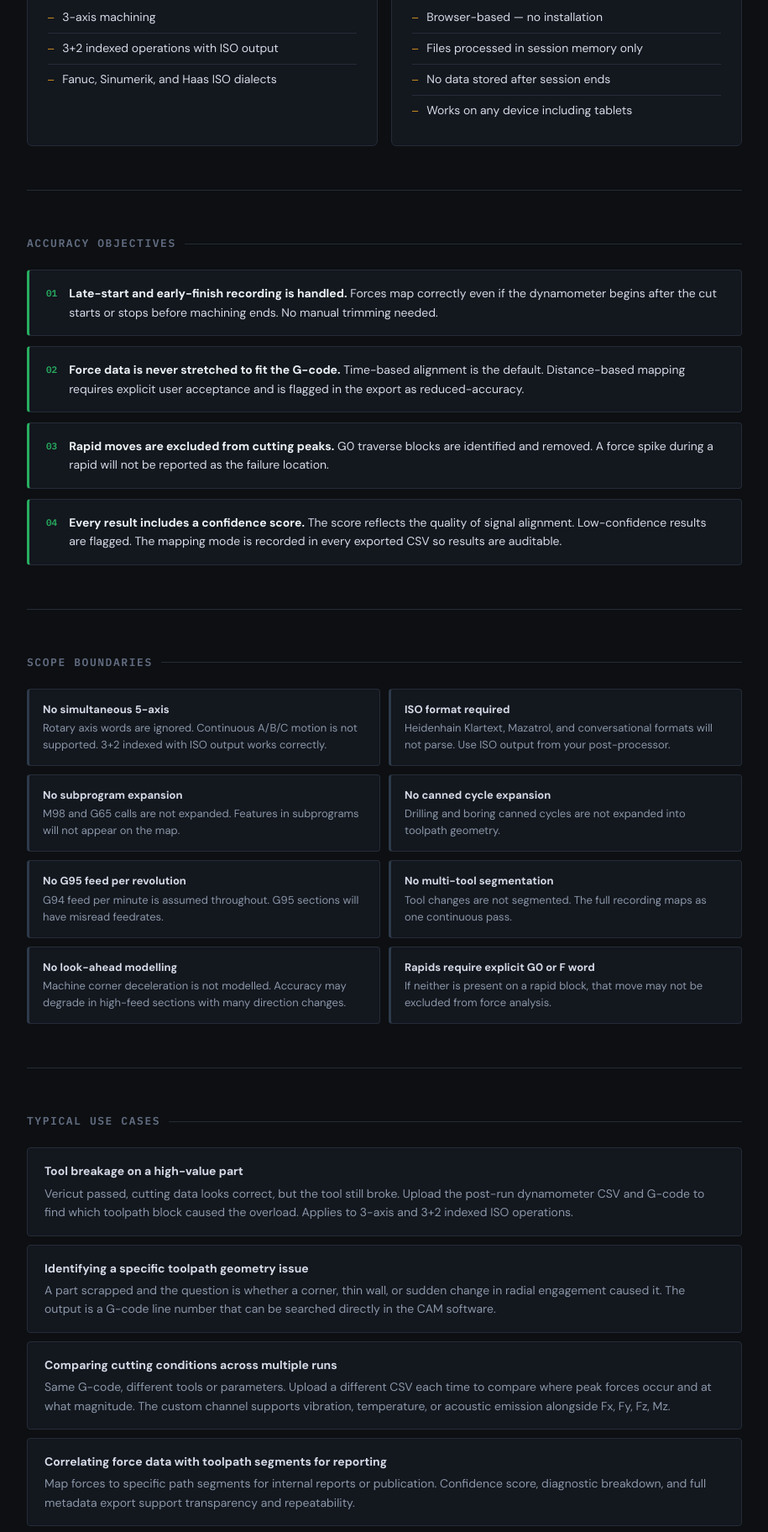
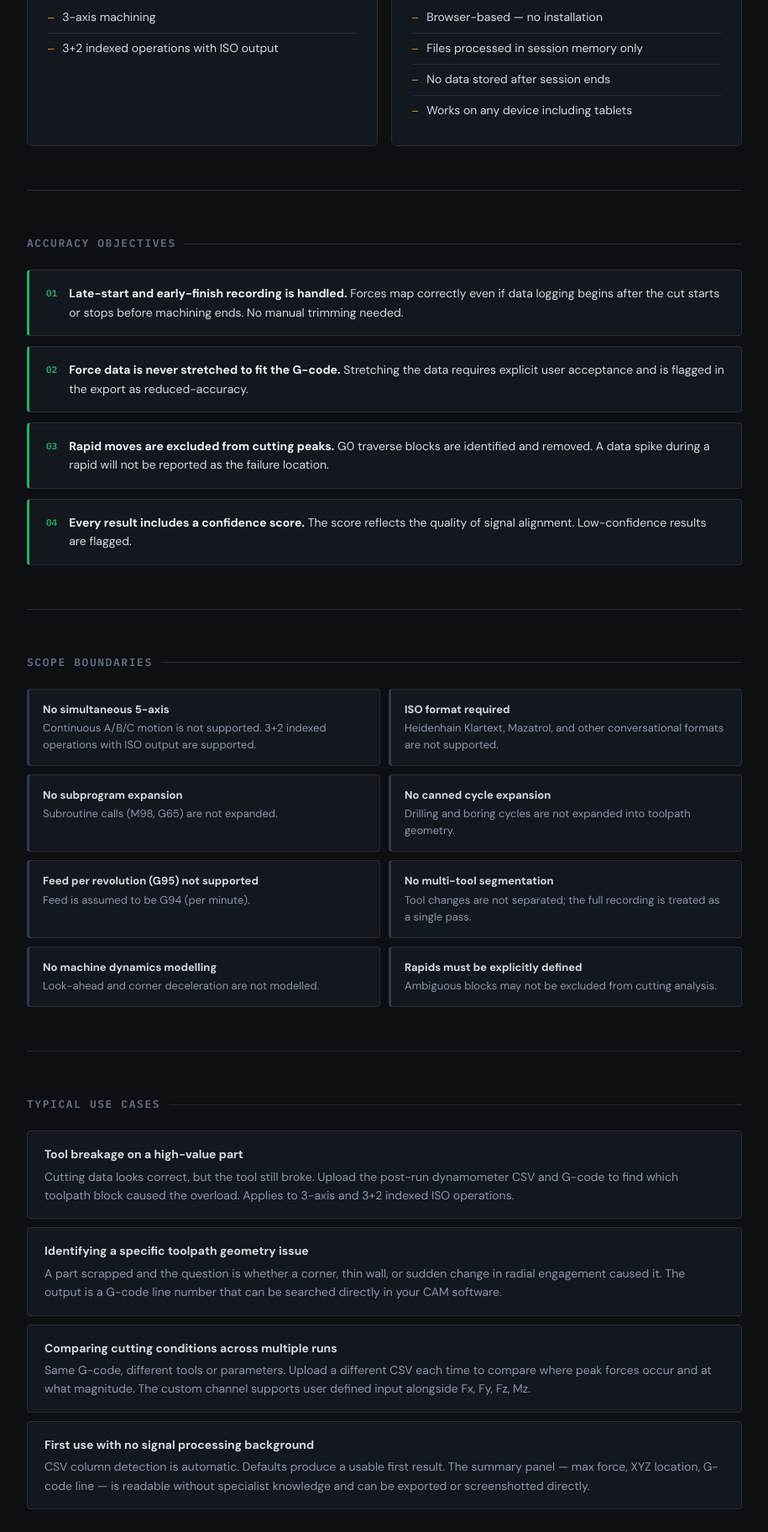
Before and after one commit to gcodemap/gcode-data-mapper, a plain HTML site: page indexc2.html in a window 1280 px wide. Shown: the part 940-2764 px from the top of the page at 84% size, without its empty margins (182-1097 px from the left). Drawn offline with Linux system fonts and the light colour scheme.

Commit message:
Update indexc2.html

```diff
--- a/indexc2.html
+++ b/indexc2.html
@@ -224,7 +224,7 @@
 <header>
     <div class="wrap">
         <span class="logo-mark">GFM</span>
-        <span class="header-label">G-Code Force Mapper &nbsp;·&nbsp; Spatial Sensor Alignment Utility</span>
+        <span class="header-label">G-Code Force Mapper · Spatial Data Mapping Utility</span>
     </div>
 </header>
 
@@ -234,7 +234,7 @@
         <p class="hero-tag">Machining Analysis Utility</p>
         <h1>Find the <em>exact G-code line</em><br>behind a tool failure or part scrap.</h1>
         <p class="hero-sub">
-            Upload your ISO G-code and dynamometer CSV. The tool aligns your force and torque data to the toolpath geometry and returns the specific G-code block, XYZ coordinate, and a confidence score — without manual time-offset guesswork.
+            Upload your ISO G-code and dynamometer CSV. The tool aligns your force, torque or any user defined data to the toolpath geometry and returns the specific G-code block, XYZ coordinate, and a confidence score, without manual time-offset guesswork.
         </p>
         <a href="https://gcode-map.streamlit.app" class="btn-launch">
             <svg width="16" height="16" viewBox="0 0 16 16" fill="none"><path d="M3 8h10M9 4l4 4-4 4" stroke="#0d0f12" stroke-width="2" stroke-linecap="round" stroke-linejoin="round"/></svg>
@@ -250,7 +250,7 @@
                 <ul>
                     <li>ISO G-code file</li>
                     <li>Dynamometer CSV — Fx, Fy, Fz, Mz columns</li>
-                    <li>Optional user-defined channel — vibration, temperature, acoustic emission, or any time-series signal</li>
+                    <li>Optional user-defined channel: Any time-series signal including Power, Vibration, Temperature, Acoustics etc. </li>
                 </ul>
             </div>
             <div class="card">
@@ -258,9 +258,9 @@
                 <ul>
                     <li>Peak-force G-code line number</li>
                     <li>XYZ location on the toolpath</li>
-                    <li>Interactive 3D force heatmap</li>
+                    <li>2D and 3D force heatmap</li>
                     <li>Confidence score with diagnostic breakdown</li>
-                    <li>Exportable mapped CSV with full metadata header</li>
+                    <li>Exportable mapped CSV </li>
                 </ul>
             </div>
             <div class="card">
@@ -268,7 +268,6 @@
                 <ul>
                     <li>3-axis machining</li>
                     <li>3+2 indexed operations with ISO output</li>
-                    <li>Fanuc, Sinumerik, and Haas ISO dialects</li>
                 </ul>
             </div>
             <div class="card">
@@ -288,19 +287,19 @@
         <div class="obj-list">
             <div class="obj-item">
                 <span class="obj-num">01</span>
-                <span class="obj-text"><strong>Late-start and early-finish recording is handled.</strong> Forces map correctly even if the dynamometer begins after the cut starts or stops before machining ends. No manual trimming needed.</span>
+                <span class="obj-text"><strong>Late-start and early-finish recording is handled.</strong> Forces map correctly even if data logging begins after the cut starts or stops before machining ends. No manual trimming needed.</span>
             </div>
             <div class="obj-item">
                 <span class="obj-num">02</span>
-                <span class="obj-text"><strong>Force data is never stretched to fit the G-code.</strong> Time-based alignment is the default. Distance-based mapping requires explicit user acceptance and is flagged in the export as reduced-accuracy.</span>
+                <span class="obj-text"><strong>Force data is never stretched to fit the G-code.</strong> Stretching the data requires explicit user acceptance and is flagged in the export as reduced-accuracy.</span>
             </div>
             <div class="obj-item">
                 <span class="obj-num">03</span>
-                <span class="obj-text"><strong>Rapid moves are excluded from cutting peaks.</strong> G0 traverse blocks are identified and removed. A force spike during a rapid will not be reported as the failure location.</span>
+                <span class="obj-text"><strong>Rapid moves are excluded from cutting peaks.</strong> G0 traverse blocks are identified and removed. A data spike during a rapid will not be reported as the failure location.</span>
             </div>
             <div class="obj-item">
                 <span class="obj-num">04</span>
-                <span class="obj-text"><strong>Every result includes a confidence score.</strong> The score reflects the quality of signal alignment. Low-confidence results are flagged. The mapping mode is recorded in every exported CSV so results are auditable.</span>
+                <span class="obj-text"><strong>Every result includes a confidence score.</strong> The score reflects the quality of signal alignment. Low-confidence results are flagged. </span>
             </div>
         </div>
     </section>
@@ -310,35 +309,35 @@
 		<div class="limit-grid">
 			<div class="limit-item">
 				<strong>No simultaneous 5-axis</strong>
-                Rotary axis words are ignored. Continuous A/B/C motion is not supported. 3+2 indexed with ISO output works correctly.
+				Continuous A/B/C motion is not supported. 3+2 indexed operations with ISO output are supported.
 			</div>
 			<div class="limit-item">
 				<strong>ISO format required</strong>
-                Heidenhain Klartext, Mazatrol, and conversational formats will not parse. Use ISO output from your post-processor.
+				Heidenhain Klartext, Mazatrol, and other conversational formats are not supported.
 			</div>
 			<div class="limit-item">
 				<strong>No subprogram expansion</strong>
-                M98 and G65 calls are not expanded. Features in subprograms will not appear on the map.
+				Subroutine calls (M98, G65) are not expanded.
 			</div>
 			<div class="limit-item">
 				<strong>No canned cycle expansion</strong>
-                Drilling and boring canned cycles are not expanded into toolpath geometry.
+				Drilling and boring cycles are not expanded into toolpath geometry.
 			</div>
 			<div class="limit-item">
-                <strong>No G95 feed per revolution</strong>
-                G94 feed per minute is assumed throughout. G95 sections will have misread feedrates.
+				<strong>Feed per revolution (G95) not supported</strong>
+				Feed is assumed to be G94 (per minute).
 			</div>
 			<div class="limit-item">
 				<strong>No multi-tool segmentation</strong>
-                Tool changes are not segmented. The full recording maps as one continuous pass.
+				Tool changes are not separated; the full recording is treated as a single pass.
 			</div>
 			<div class="limit-item">
-                <strong>No look-ahead modelling</strong>
-                Machine corner deceleration is not modelled. Accuracy may degrade in high-feed sections with many direction changes.
+				<strong>No machine dynamics modelling</strong>
+				Look-ahead and corner deceleration are not modelled.
 			</div>
 			<div class="limit-item">
-                <strong>Rapids require explicit G0 or F word</strong>
-                If neither is present on a rapid block, that move may not be excluded from force analysis.
+				<strong>Rapids must be explicitly defined</strong>
+				Ambiguous blocks may not be excluded from cutting analysis.
 			</div>
 		</div>
 	</section>
@@ -348,19 +347,15 @@
         <div class="usecase-list">
             <div class="usecase-item">
                 <strong>Tool breakage on a high-value part</strong>
-                Vericut passed, cutting data looks correct, but the tool still broke. Upload the post-run dynamometer CSV and G-code to find which toolpath block caused the overload. Applies to 3-axis and 3+2 indexed ISO operations.
+                Cutting data looks correct, but the tool still broke. Upload the post-run dynamometer CSV and G-code to find which toolpath block caused the overload. Applies to 3-axis and 3+2 indexed ISO operations.
             </div>
             <div class="usecase-item">
                 <strong>Identifying a specific toolpath geometry issue</strong>
-                A part scrapped and the question is whether a corner, thin wall, or sudden change in radial engagement caused it. The output is a G-code line number that can be searched directly in the CAM software.
+                A part scrapped and the question is whether a corner, thin wall, or sudden change in radial engagement caused it. The output is a G-code line number that can be searched directly in your CAM software.
             </div>
             <div class="usecase-item">
                 <strong>Comparing cutting conditions across multiple runs</strong>
-                Same G-code, different tools or parameters. Upload a different CSV each time to compare where peak forces occur and at what magnitude. The custom channel supports vibration, temperature, or acoustic emission alongside Fx, Fy, Fz, Mz.
-            </div>
-            <div class="usecase-item">
-                <strong>Correlating force data with toolpath segments for reporting</strong>
-                Map forces to specific path segments for internal reports or publication. Confidence score, diagnostic breakdown, and full metadata export support transparency and repeatability.
+                Same G-code, different tools or parameters. Upload a different CSV each time to compare where peak forces occur and at what magnitude. The custom channel supports user defined input alongside Fx, Fy, Fz, Mz.
             </div>
             <div class="usecase-item">
                 <strong>First use with no signal processing background</strong>
@@ -388,6 +383,8 @@
         <p>G-Code Force Mapper &nbsp;·&nbsp; Free research utility &nbsp;·&nbsp; No warranty</p>
     </div>
 </footer>
-
+<p style="display:none;">
+G-code force mapping, dynamometer analysis, CNC cutting data analysis, toolpath force visualization, G-code CSV alignment
+</p>
 </body>
 </html>
```
Lines whose indentation alone changed are shown as unchanged.
